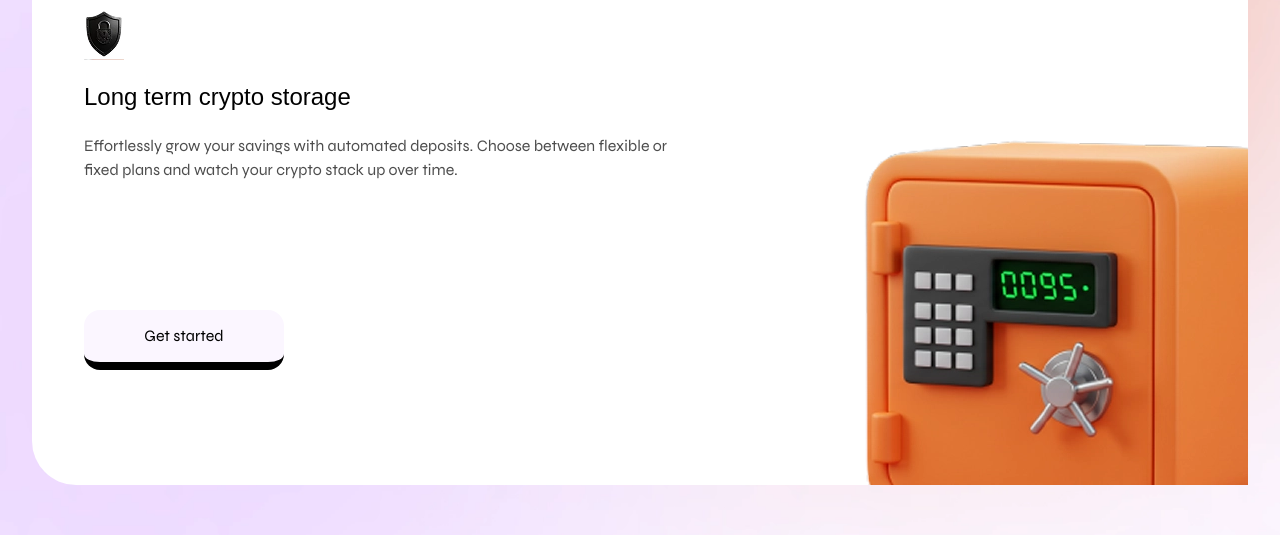
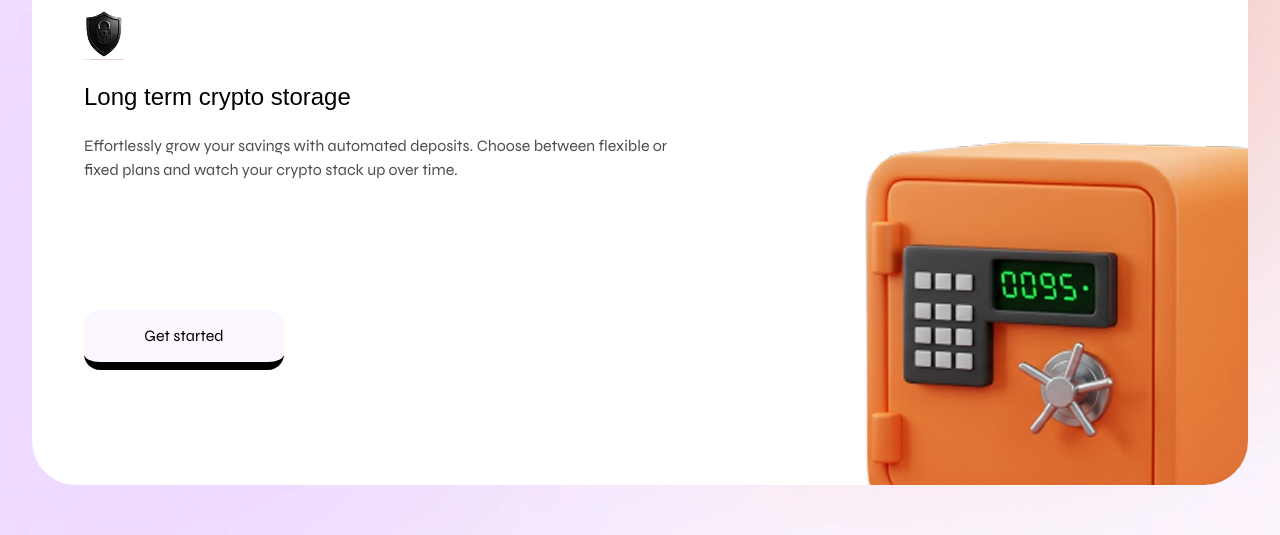
Before and after one commit to PiggyStark/Piggystark-Frontend, a Next.js app: page / in a window 1280 px wide. Shown: the part 1574-2109 px from the top of the page. Built offline with nearby package versions, Linux system fonts and the light colour scheme; a web font is replaced by a local one.

Commit message:
img br blend

```diff
--- a/app/components/offer.tsx
+++ b/app/components/offer.tsx
@@ -39,7 +39,7 @@ const Offer: React.FC = () => {
           image="/images/storage.webp"
           button
           extraClasses="md:col-span-2 h-[700px] md:h-[528px] relative"
-          imgClasses="absolute w-[65%] md:w-[40%] lg:w-auto float-end right-0 bottom-0"
+          imgClasses="absolute w-[65%] md:w-[40%] lg:w-auto float-end right-0 bottom-0 rounded-br-[44px]"
         />
       </div>
     </div>
```
